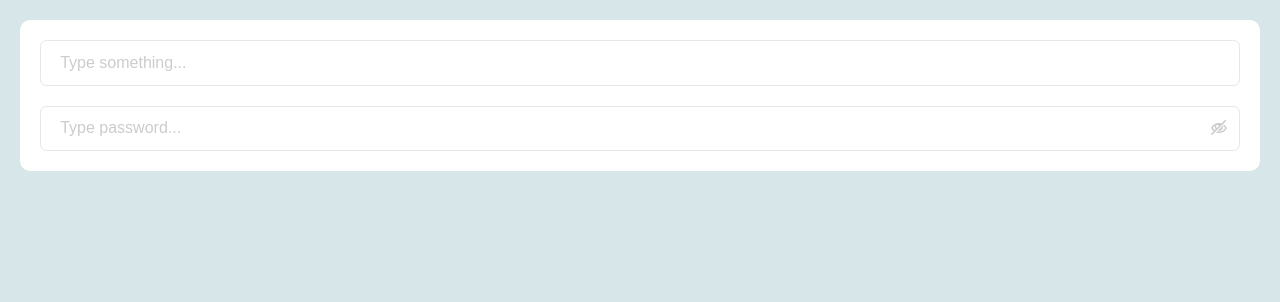
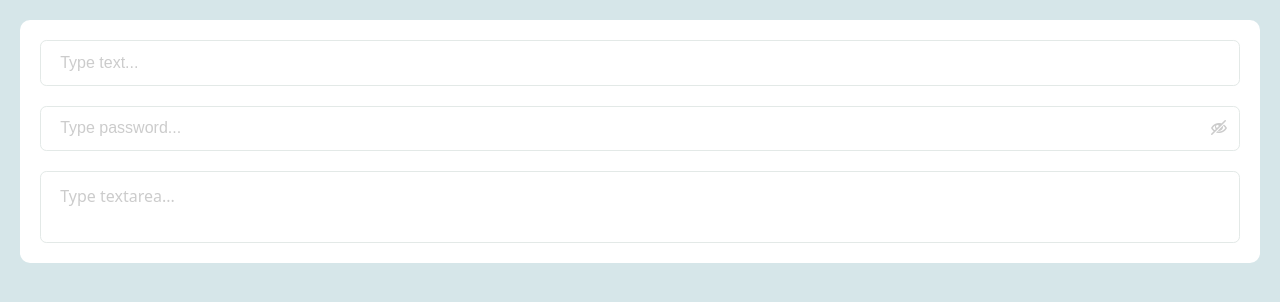
Before and after one commit to juniorencode/_playground, a React (Vite) app in the folder UIComponents/: page / in a window 1280 px wide. Shown: the top 302 px of the page. Built offline with nearby package versions, Linux system fonts and the light colour scheme.

Commit message:
style(UIComponents): input textarea

```diff
--- a/UIComponents/src/App.jsx
+++ b/UIComponents/src/App.jsx
@@ -1,5 +1,6 @@
 import { InputText } from './components/InputText';
 import { InputPassword } from './components/InputPassword';
+import { InputTextarea } from './components/InputTextarea';
 import './App.css';
 
 function App() {
@@ -7,6 +8,7 @@ function App() {
     <div className="container">
       <InputText />
       <InputPassword />
+      <InputTextarea />
     </div>
   );
 }
--- a/UIComponents/src/components/InputText/index.jsx
+++ b/UIComponents/src/components/InputText/index.jsx
@@ -1,9 +1,7 @@
 import './InputText.css';
 
 const InputText = () => {
-  return (
-    <input className="InputText" placeholder="Type something..." type="text" />
-  );
+  return <input className="InputText" placeholder="Type text..." type="text" />;
 };
 
 export { InputText };
--- a/UIComponents/src/components/InputTextarea/InputTextarea.css
+++ b/UIComponents/src/components/InputTextarea/InputTextarea.css
@@ -0,0 +1,29 @@
+.InputTextarea {
+  background-color: transparent;
+  border: 1px solid #e3e9e7;
+  font-size: 1rem;
+  padding: 0.8rem 1.2rem;
+  border-radius: 0.4rem;
+  width: 100%;
+  color: #0b434c;
+  font-family: inherit;
+  resize: none;
+}
+
+.InputTextarea::placeholder {
+  color: #ccc;
+}
+
+.InputTextarea:focus {
+  outline: none;
+  border-color: #ccc;
+}
+
+.InputTextarea--error,
+.InputTextarea--error:focus {
+  border-color: #d5427a;
+}
+
+.InputTextarea::-webkit-scrollbar {
+  width: 0;
+}
--- a/UIComponents/src/components/InputTextarea/index.jsx
+++ b/UIComponents/src/components/InputTextarea/index.jsx
@@ -1,7 +1,12 @@
 import './InputTextarea.css';
 
 const InputTextarea = () => {
-  return <textarea className="InputTextarea"></textarea>;
+  return (
+    <textarea
+      className="InputTextarea"
+      placeholder="Type textarea..."
+    ></textarea>
+  );
 };
 
 export { InputTextarea };
```
